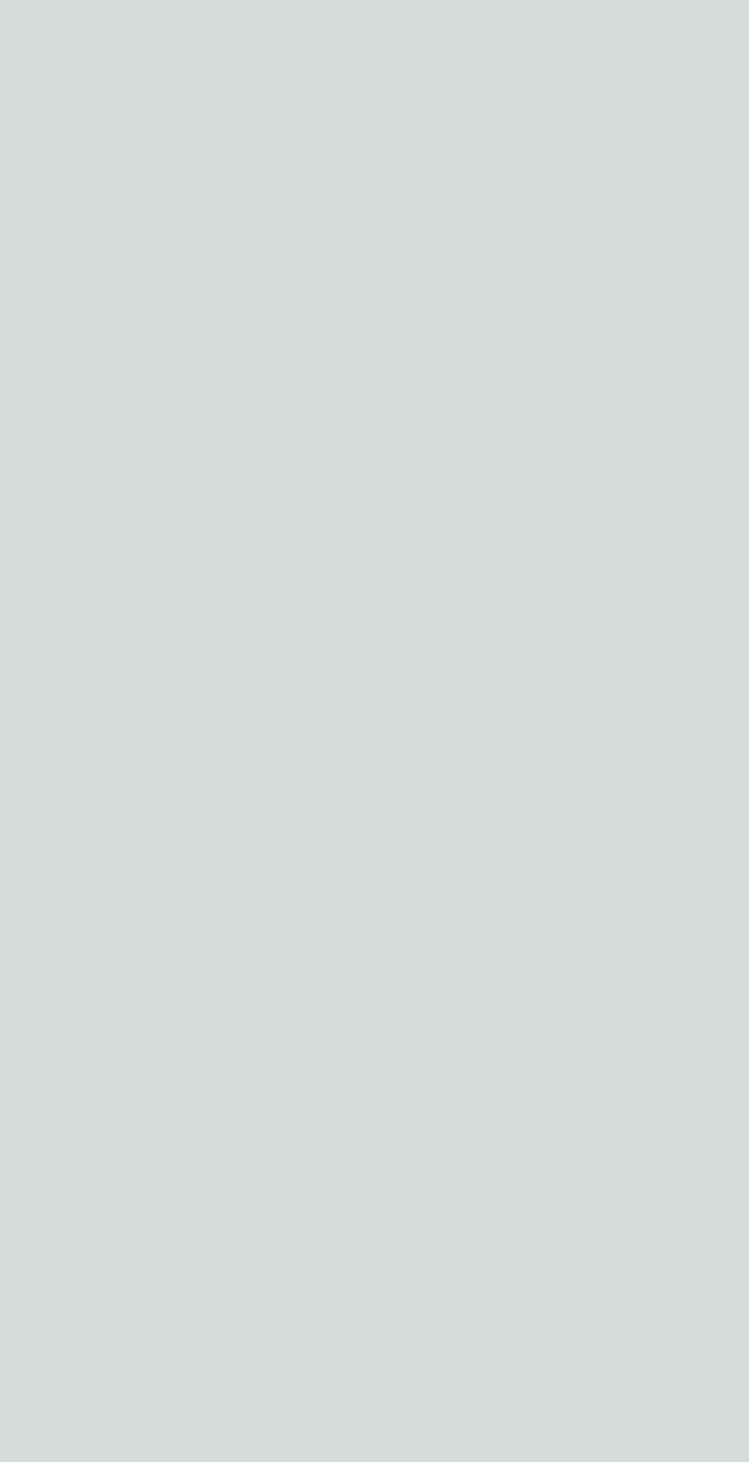
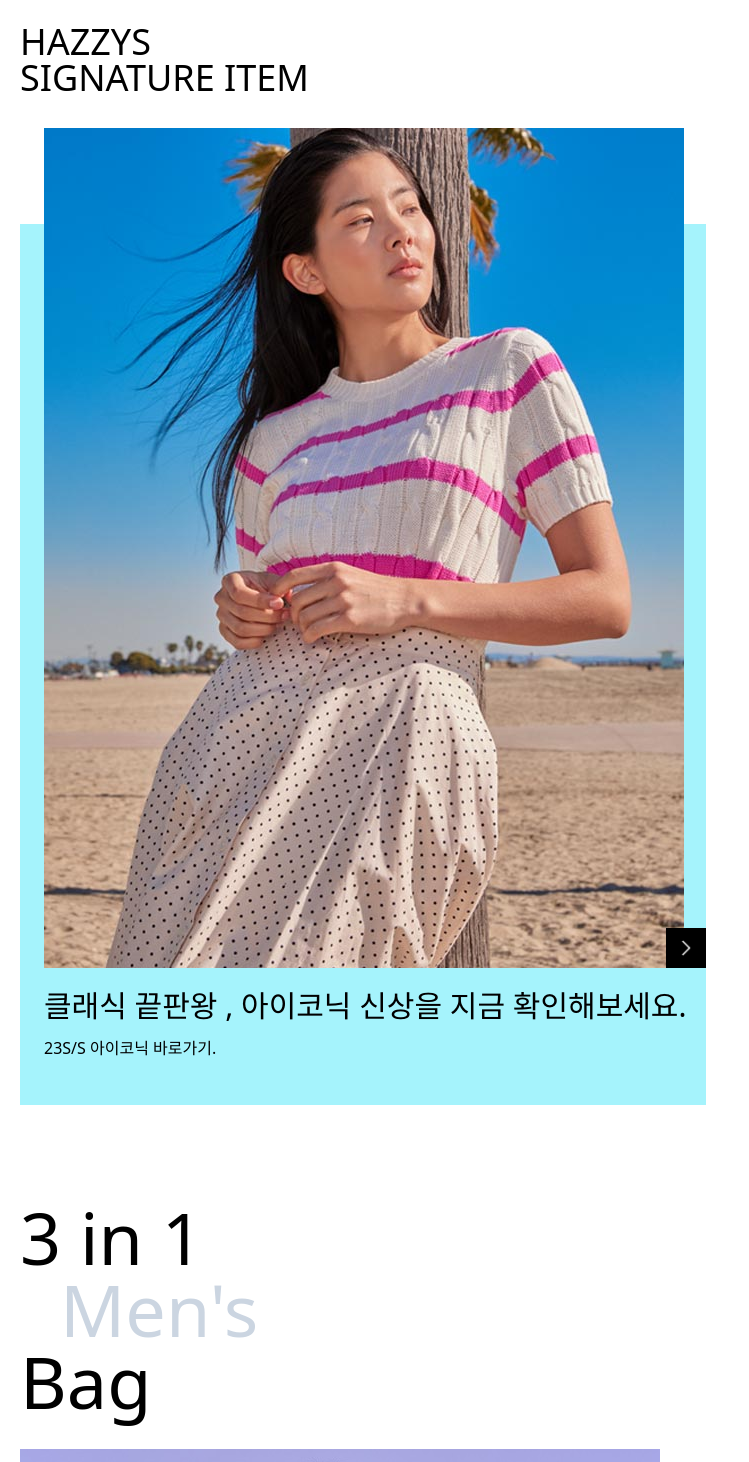
Before and after one commit to phamvietptc/hazzys, a Next.js app: page /home in a window 1280 px wide. Shown: the part 4340-5802 px from the top of the page, without its empty margins (0-749 px from the left). Before the commit the page ends 4030 px from the top, so only its background shows below. Built offline with nearby package versions, Linux system fonts and the light colour scheme.

Commit message:
create key word

```diff
--- a/pages/home/index.js
+++ b/pages/home/index.js
@@ -15,7 +15,10 @@ export default function Home() {
           <Category />
           <New />
           <Review />
-          <KeyItem/>
+          <KeyItem />
+          <Item />
+          <KeyWord />
+          <Best />
         </div>
       </div>
     </>
@@ -268,7 +271,9 @@ export function Review() {
           </div>
           <div className=" pt-10 flex justify-center">
             <div className=" w-full pt-0 pb-10 px-4 mx-auto relative overflow-hidden list-none z-0">
-              <div class="swiper-wrapper"><img src="/images/home/review.png" alt="slide"/></div>
+              <div class="swiper-wrapper">
+                <img src="/images/home/review.png" alt="slide" />
+              </div>
             </div>
           </div>
           <div className=" max-w-xs my-0 mx-auto relative">
@@ -298,22 +303,34 @@ export function KeyItem() {
                 <span className=" block text-left">시작해요!</span>
               </h2>
             </div>
-          <div className=" w-5/12 min-w-fit mt-24 ml-5 pt-0 pr-0 pb-48 pl-6">
+            <div className=" bg-red-100 w-5/12 min-w-fit mt-24 ml-5 pt-0 pr-0 pb-48 pl-6">
               <div className=" max-w-full -mt-24 relative mb-5">
-              <p><img className=" max-w-none" width='346px' height='458px' src="/images/home/keyitem.png" alt="item" /></p>
-              <a className=" absolute right-0 bottom-0 inline-flex items-center justify-center w-10 h-10 bg-black cursor-pointer text-gray-900" href="/">
+                <img src="/images/home/keyitem.png" alt="item" />
+                <a
+                  className=" absolute right-0 bottom-0 inline-flex items-center justify-center w-10 h-10 bg-black cursor-pointer text-gray-900"
+                  href="/"
+                >
                   <span className=" sr-only">자세히보기</span>
-                <img className=" block w-4 h-4" src="/images/home/ico_arr_right_white.png" alt="next" />
+                  <img
+                    className=" block w-4 h-4"
+                    src="/images/home/ico_arr_right_white.png"
+                    alt="next"
+                  />
                 </a>
               </div>
               <div className=" max-w-full pr-5">
-              <h3 className=" p-0 text-left text-3xl font-normal leading-9 mb-3 font-sans text-black">봄을 기다리며</h3>
-              <p className=" text-left text-black">벌써 봄이 온 것 같죠? 컬러풀한 봄 신상품만 픽해봤습니다. 무채색 코트는 이제 안녕!</p>
+                <h3 className=" p-0 text-left text-3xl font-normal leading-9 mb-3 font-sans text-black">
+                  봄을 기다리며
+                </h3>
+                <p className=" text-left text-black">
+                  벌써 봄이 온 것 같죠? 컬러풀한 봄 신상품만 픽해봤습니다.
+                  무채색 코트는 이제 안녕!
+                </p>
               </div>
             </div>
             <div className={styles.listItem}>
               <div className=" w-full mx-auto relative overflow-hidden list-none p-0 z-0">
-              <div class='swiper-wrapper'></div>
+                <div class=" transform-gpu"></div>
               </div>
             </div>
           </div>
@@ -322,3 +339,150 @@ export function KeyItem() {
     </>
   );
 }
+
+//item
+export function Item() {
+  return (
+    <>
+      <section className=" mb-24 overflow-hidden w-full">
+        <div className=" max-w-screen-2xl w-full h-full my-0 mx-auto">
+          <div className=" flex-col relative flex items-start">
+            <div className=" static pt-0 px-0 pb-5 transform-none w-full max-w-6xl">
+              <h2 className=" py-0 px-5 mb-3 text-4xl font-light leading-9 text-black font-sans">
+                <span className=" block text-left">HAZZYS</span>
+                <span className=" block text-left">SIGNATURE ITEM</span>
+              </h2>
+            </div>
+            <div className=" bg-cyan-200 w-5/12 min-w-fit mt-24 ml-5 pt-0 pr-0 pb-48 pl-6">
+              <div className=" max-w-full -mt-24 relative mb-5">
+                <img src="/images/home/item.jpeg" alt="item" />
+                <a
+                  className=" absolute right-0 bottom-0 inline-flex items-center justify-center w-10 h-10 bg-black cursor-pointer text-gray-900"
+                  href="/"
+                >
+                  <span className=" sr-only">자세히보기</span>
+                  <img
+                    className=" block w-4 h-4"
+                    src="/images/home/ico_arr_right_white.png"
+                    alt="next"
+                  />
+                </a>
+              </div>
+              <div className=" max-w-full pr-5">
+                <h3 className=" p-0 text-left text-3xl font-normal leading-9 mb-3 font-sans text-black">
+                  클래식 끝판왕 , 아이코닉 신상을 지금 확인해보세요.
+                </h3>
+                <p className=" text-left text-black">
+                  23S/S 아이코닉 바로가기.
+                </p>
+              </div>
+            </div>
+            <div className={styles.listItem}>
+              <div className=" w-full mx-auto relative overflow-hidden list-none p-0 z-0">
+                <div class=" transform-gpu"></div>
+              </div>
+            </div>
+          </div>
+        </div>
+      </section>
+    </>
+  );
+}
+
+//key word
+export function KeyWord() {
+  return (
+    <>
+      <section className=" mb-24 py-0 px-5">
+        <div className=" max-w-screen-2xl w-full h-full my-0 mx-auto">
+          <div className=" flex-col relative flex items-start">
+            <h2 className=" static mb-8 text-7xl leading-none font-light text-black">
+              <span className=" block">3 in 1</span>
+              <span className=" pl-10 text-slate-300 block">Men's</span>
+              <span className=" block">Bag</span>
+            </h2>
+            <div className=" w-full h-auto relative">
+              <a className=" cursor-pointer text-gray-900" href="/">
+                <p className=" static max-w-full">
+                  <img src="/images/home/keyword.jpeg" alt="key word" />
+                </p>
+                <i className=" bg-[url('/images/home/keyword.jpeg')] hidden absolute top-0 left-0 bottom-0 w-2/3 bg-no-repeat bg-center bg-cover grayscale opacity-30 z-0"></i>
+              </a>
+            </div>
+            <div className=" max-w-full mt-5">
+              <h3 className=" p-0 text-left text-2xl font-sans font-normal mb-3 leading-9 text-black">
+                하나의 가방으로 세 가지 기능을
+              </h3>
+              <span className=" text-left text-black">
+                업그레이드된 캐빈 기어 시리즈를 만나보세요
+              </span>
+            </div>
+          </div>
+        </div>
+      </section>
+    </>
+  );
+}
+
+//best
+export function Best() {
+  const defaultBest = [
+    {
+      link: "/",
+      text: "ALL",
+    },
+    {
+      link: "/",
+      text: "LADIES",
+    },
+    {
+      link: "/",
+      text: "MEN",
+    },
+    {
+      link: "/",
+      text: "ACC",
+    },
+    {
+      link: "/",
+      text: "GOLF",
+    },
+    {
+      link: "/",
+      text: "OUTLET",
+    },
+  ];
+
+  return (
+    <>
+      <section className=" mb-24">
+        <div className=" max-w-screen-2xl w-full h-full my-0 mx-auto">
+          <h2 className=" text-center py-0 px-5 mb-3 text-4xl font-light leading-9 text-black font-sans">
+            <span className=" block text-left">오늘의 베스트&nbsp;</span>
+            <span className=" block text-left">#놓치지 말아요&nbsp;</span>
+          </h2>
+          <p className=" -mt-1 pt-0 px-5 pb-3 text-left text-7xl font-light leading-none text-black font-sans">
+            230215
+          </p>
+          <div className=" overflow-x-auto overflow-y-hidden text-center">
+            <ul className=" py-0 px-4 inline-flex flex-nowrap my-0 mx-auto text-base text-black items-center justify-center list-outside list-none">
+              {defaultBest.map((item, index) => (
+                <li
+                  key={index}
+                  className=" py-5 px-2 font-bold h-auto border-b-0 flex items-center justify-center flex-1 list-outside list-none"
+                >
+                  <a
+                    className=" py-2 px-3 border border-solid border-black inline-block whitespace-nowrap cursor-pointer"
+                    href={item.link}
+                  >
+                    {item.text}
+                  </a>
+                </li>
+              ))}
+            </ul>
+          </div>
+        </div>
+      </section>
+    </>
+  );
+}
```
Also changed, not shown: public/images/home/item.jpeg (added), public/images/home/keyword.jpeg (added). Lines whose indentation alone changed are shown as unchanged.
